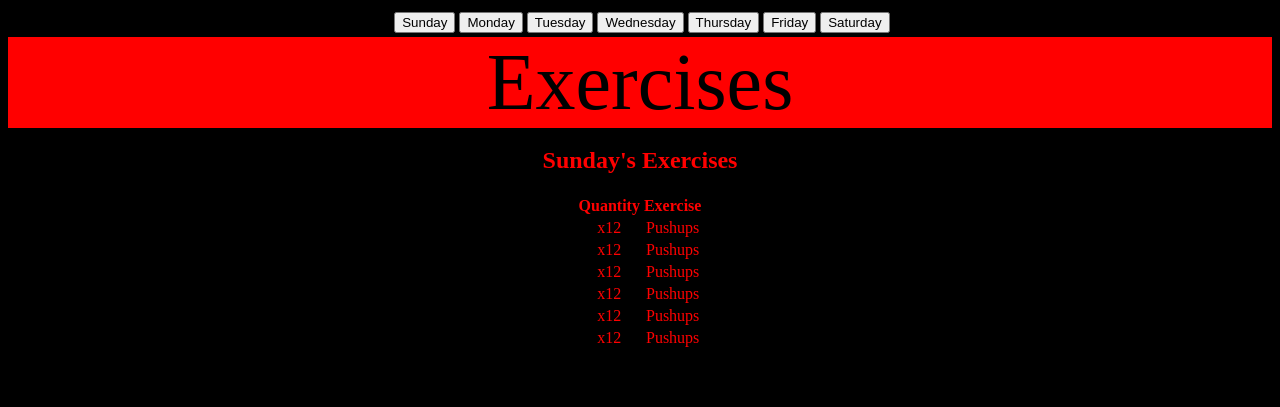
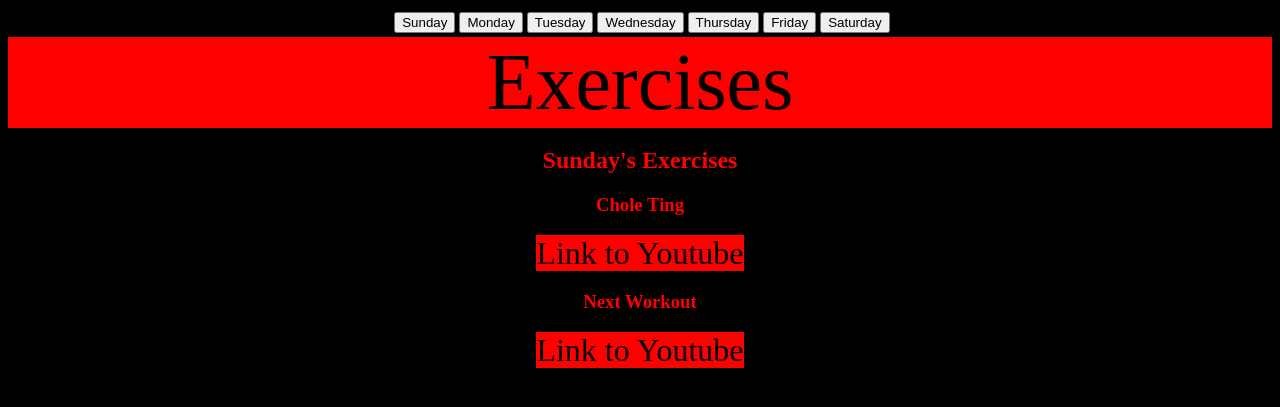
Before and after one commit to parthpatel05/DailyWorkout, a Flask app: page /sunday in a window 1280 px wide. Shown: the top 407 px of the page. Run offline with Flask 2, Linux system fonts and the light colour scheme.

Commit message:
added exercises

```diff
--- a/static/css/main.css
+++ b/static/css/main.css
@@ -27,9 +27,17 @@ p.link {
     color:black;
   }
 
-a {
+a.linkHome {
     text-decoration: none;
     font-size: 500%;
+    color:black;
+    background-color: red;
+    margin: auto;
+}
+
+a.utube {
+    text-decoration: none;
+    font-size: 200%;
     color:black;
     background-color: red;
     margin: auto;
--- a/templates/base.html
+++ b/templates/base.html
@@ -31,7 +31,7 @@
             </button>
         </div>
         <div class="homeLink">
-            <a href="http://127.0.0.1:5000/">Exercises</a>
+            <a class=linkHome href="http://127.0.0.1:5000/">Exercises</a>
         </div>
         {% block content %}
         {% endblock %}
--- a/templates/sunday.html
+++ b/templates/sunday.html
@@ -5,34 +5,10 @@
 
 {% block content %}
 <h2>Sunday's Exercises</h2>
-<table>
-    <tr>
-        <th>Quantity</th>
-        <th>Exercise</th>
-    </tr>
-    <tr>
-        <td>x12</td>
-        <td>Pushups</td>
-    </tr>
-    <tr>
-        <td>x12</td>
-        <td>Pushups</td>
-    </tr>
-    <tr>
-        <td>x12</td>
-        <td>Pushups</td>
-    </tr>
-    <tr>
-        <td>x12</td>
-        <td>Pushups</td>
-    </tr>
-    <tr>
-        <td>x12</td>
-        <td>Pushups</td>
-    </tr>
-    <tr>
-        <td>x12</td>
-        <td>Pushups</td>
-    </tr>
-</table>
+<h3>Chole Ting</h3>
+<a  class ="utube" href="https://www.youtube.com/watch?v=2pLT-olgUJs&list=PLUZFjkq5Io-66FLmprAti9GG5Y3JV0H8y&index=1">Link to Youtube</a>
+<!--try making inline video-->
+<h3>Next Workout</h3>
+<a  class ="utube" href="https://www.youtube.com/watch?v=EWFNeJDvtGE&list=PLUZFjkq5Io-66FLmprAti9GG5Y3JV0H8y&index=5&t=315s">Link to Youtube</a>
+
 {% endblock %}
--- a/templates/tuesday.html
+++ b/templates/tuesday.html
@@ -5,6 +5,8 @@
 
 {% block content %}
 <h2>Tuesday's Exercises</h2>
+
+
 <table>
     <tr>
         <th>Quantity</th>
```
Also changed, not shown: templates/monday.html (+8 -31 lines).
